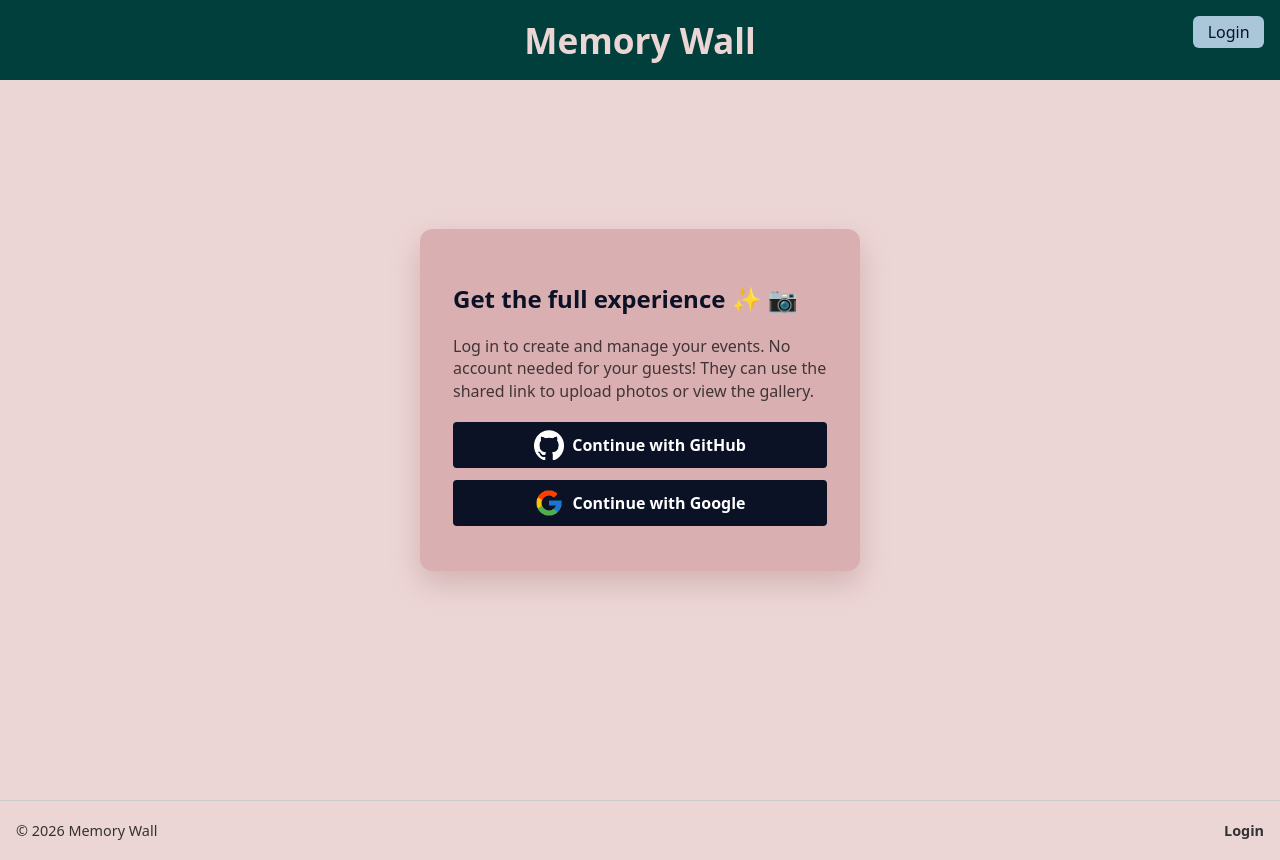
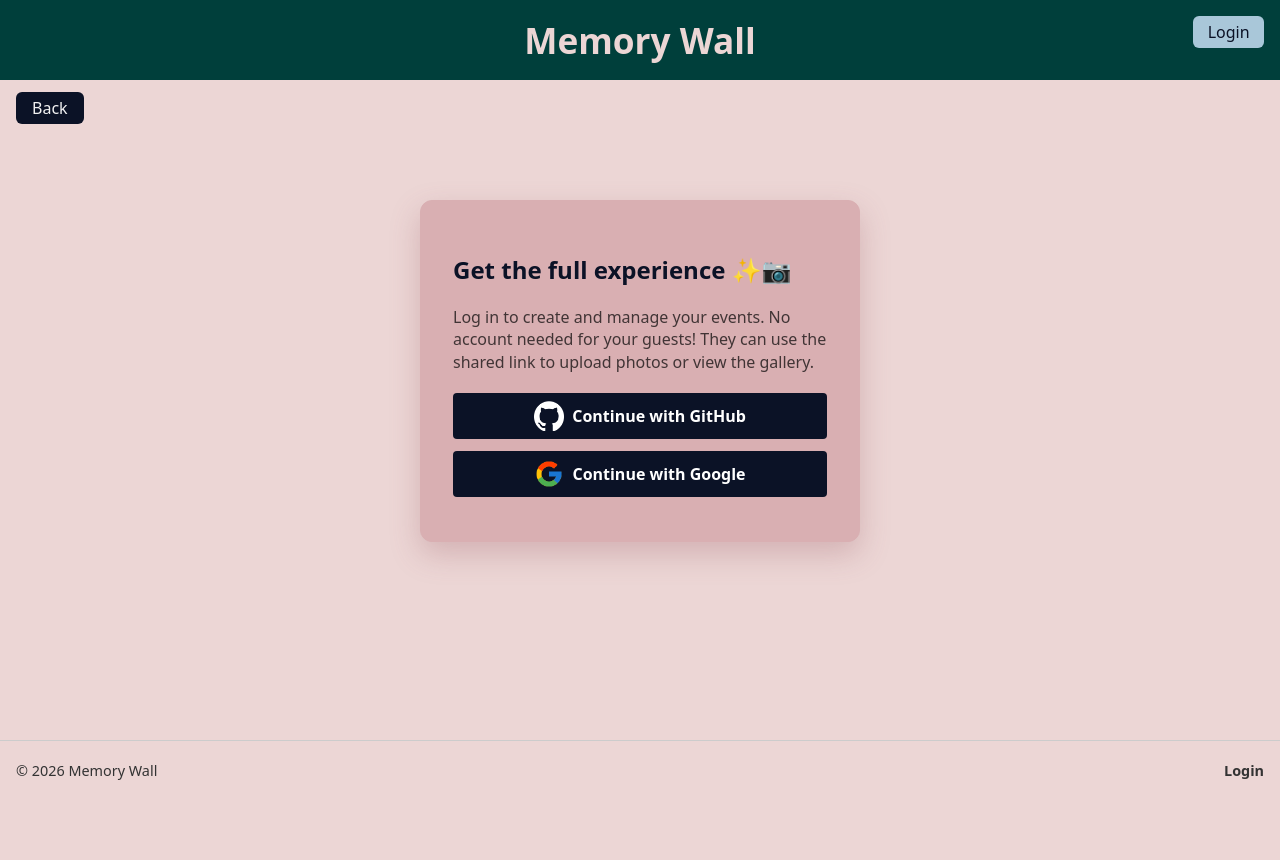
Before and after one commit to johanna-winter/capstone-project, a Next.js app: page /login in a window 1280 px wide. After the commit the page ends 800 px from the top, so only its background shows below. Built offline with nearby package versions, Linux system fonts and the light colour scheme; no server answers.

Commit message:
add back button login page

```diff
--- a/src/components/Layout.js
+++ b/src/components/Layout.js
@@ -32,7 +32,7 @@ const PageWrapper = styled.div`
 
 const Main = styled.main`
   flex: 1;
-  padding: 80px 1rem 80px 1rem;
+  padding: 80px 1rem 0;
 
   @media (min-width: 421px) {
     padding-top: 80px;
--- a/src/components/Login/LoginPage.js
+++ b/src/components/Login/LoginPage.js
@@ -21,7 +21,7 @@ export default function LoginPage() {
       <LoginCard aria-labelledby="login-title">
         <LoginCardHeader>
           <LoginCardTitle id="login-title">
-            Get the full experience &#10024; &#x1F4F7;
+            Get the full experience &#10024;&#x1F4F7;
           </LoginCardTitle>
           <LoginCardText>
             Log in to create and manage your events. No account needed for your
--- a/src/components/Login/StyledLoginPage.js
+++ b/src/components/Login/StyledLoginPage.js
@@ -1,15 +1,13 @@
 import styled from "styled-components";
 
 export const LoginPageMain = styled.main`
-  min-height: 80vh;
-  display: grid;
-  place-items: center;
   padding: 2rem 1rem;
 `;
 
 export const LoginCard = styled.section`
   width: 100%;
   max-width: 440px;
+  margin: 0 auto;
   background-color: var(--background-400);
   border: 1px solid var(--background-400);
   border-radius: 12px;
--- a/src/pages/login.js
+++ b/src/pages/login.js
@@ -1,9 +1,39 @@
 import LoginPage from "@/components/Login/LoginPage";
+import Link from "next/link";
+import styled from "styled-components";
 
 export default function Login() {
   return (
-    <>
+    <LoginScreen>
+      <BackButton href="/">Back</BackButton>
       <LoginPage />
-    </>
+    </LoginScreen>
   );
 }
+
+const LoginScreen = styled.section`
+  display: flex;
+  flex-direction: column;
+  gap: 2rem;
+`;
+
+export const BackButton = styled(Link)`
+  display: inline-flex;
+  align-items: center;
+  font: inherit;
+  margin: 0.75rem 0;
+  align-self: flex-start;
+  padding: 0.5rem 1rem;
+  border-radius: 6px;
+  border: none;
+  background: var(--grey-900);
+  color: var(--grey-100);
+  line-height: 1;
+  text-decoration: none;
+  cursor: pointer;
+  transition: opacity 0.2s ease;
+
+  &:hover {
+    background: var(--grey-700);
+  }
+`;
```
